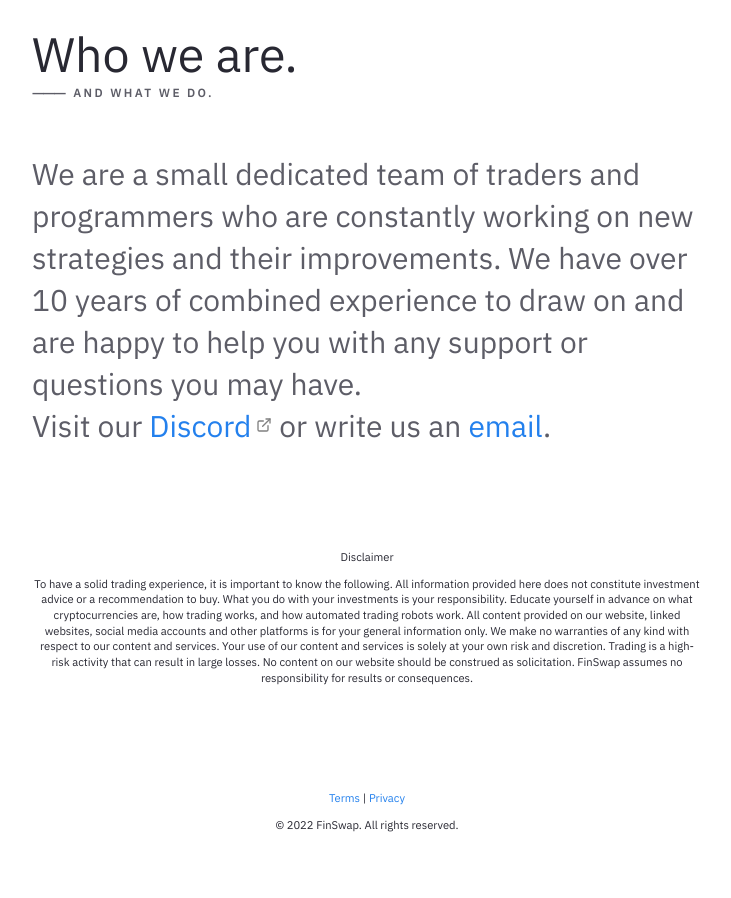
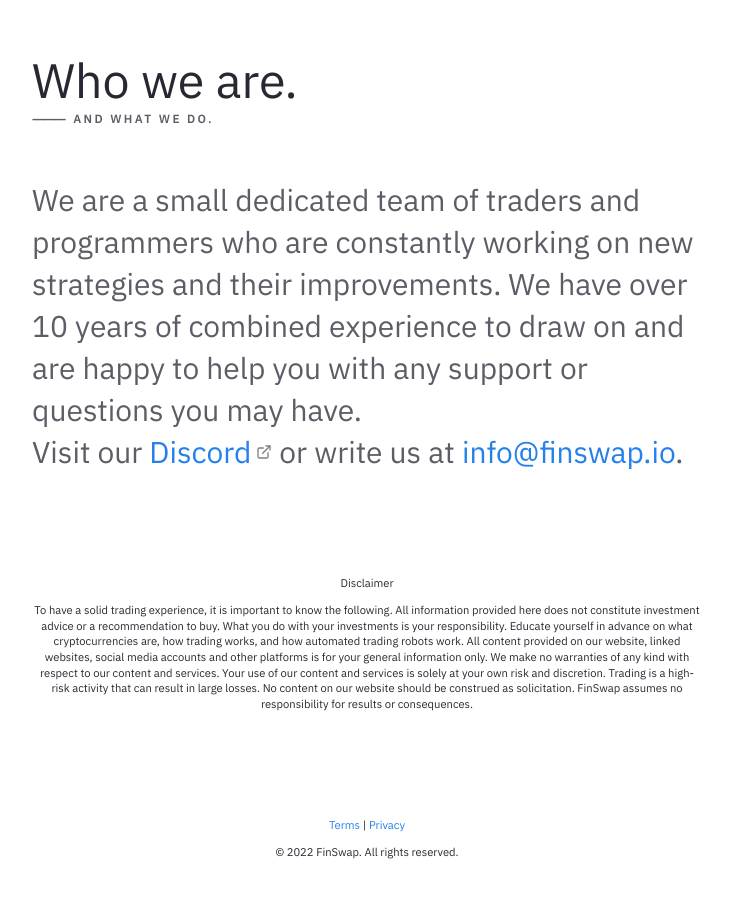
Before and after one commit to kevinroku/nroku.github.io, a Jekyll site: the page built from pages/index.md, in a window 1280 px wide and 900 px high, scrolled down 2015 px. Shown: the whole window, without its empty margins (273-1004 px from the left). Built offline with Jekyll 4.4.1, drawn with Linux system fonts in a browser that asks for light colours; before the commit the page ends 2889 px from its top, so only the background shows below that.

Commit message:
Update Homepage.html

```diff
--- a/_includes/Homepage.html
+++ b/_includes/Homepage.html
@@ -6,7 +6,7 @@
         Check out the <a href="{{'/notes' | relative_url}}"> demo</a>, <a href="{{'/post/features' | relative_url}}"> features </a> and <a href="{{'/post/how-to' | relative_url}}"> how to</a>.
         </h3>
     </div>
-</div>
+</div>    {%- include _snippets/Bitget.html -%}
 <div class="home-intro">
     <div class="jumbo">Exclusive buy and sell signals. </div>
     <h5 class="meta-title">⸻ Available for all leading Crypto exchanges.</h5>
@@ -88,7 +88,7 @@
     <div class="home-sub-text"> <h3>
         We are a small dedicated team of traders and programmers who are constantly working on new strategies and their improvements.
         We have over 10 years of combined experience to draw on and are happy to help you with any support or questions you may have.<br />
-        Visit our <a href="https://discord.gg/GjGUHRzYvG"> Discord</a> or write us an <a href="mailto:info@finswap.io"> email</a>.
+        Visit our <a href="https://discord.gg/GjGUHRzYvG"> Discord</a> or write us at <a href="mailto:info@finswap.io"> info@finswap.io</a>.
         </h3>
     </div>
 </div>
```
